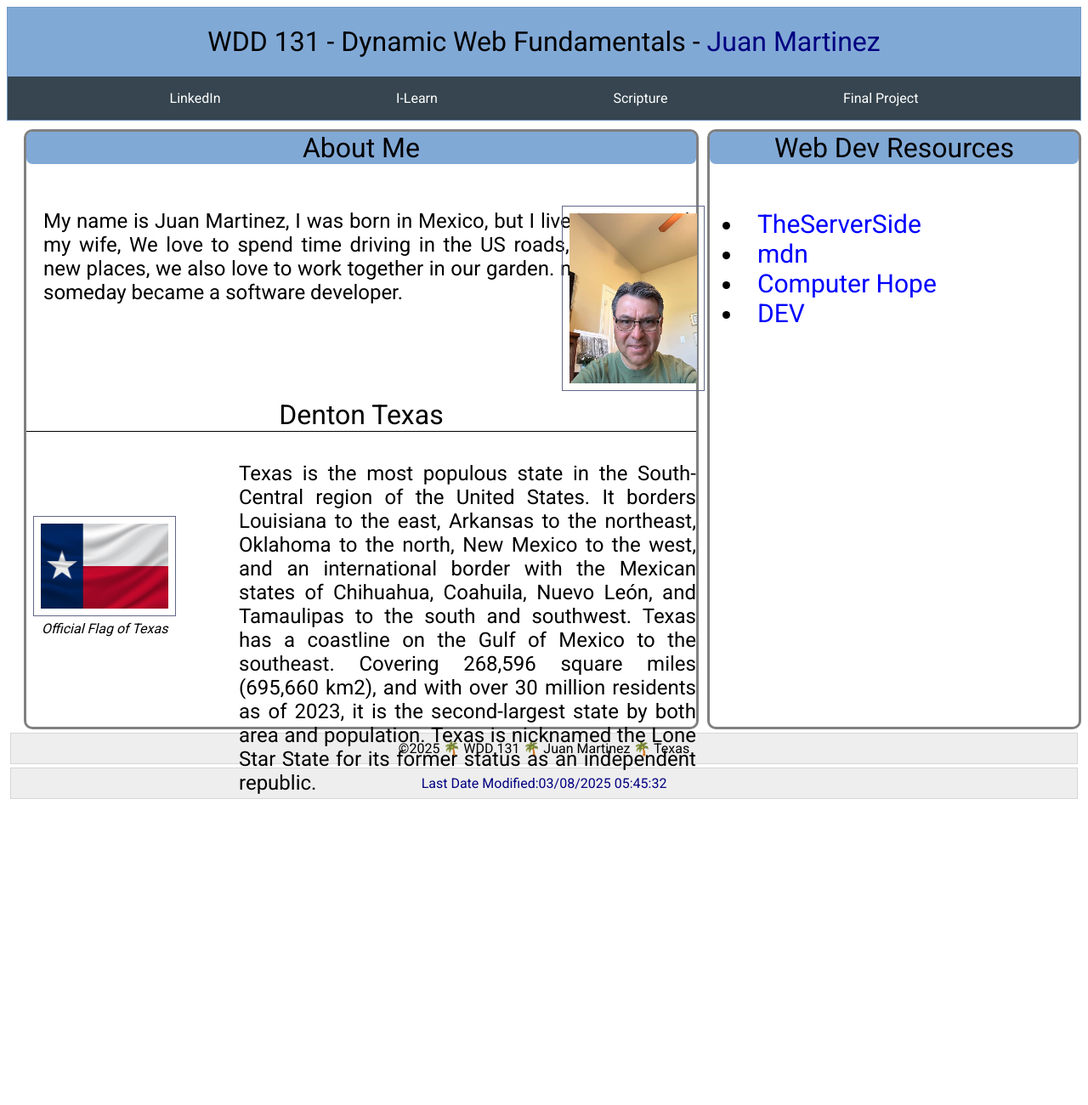
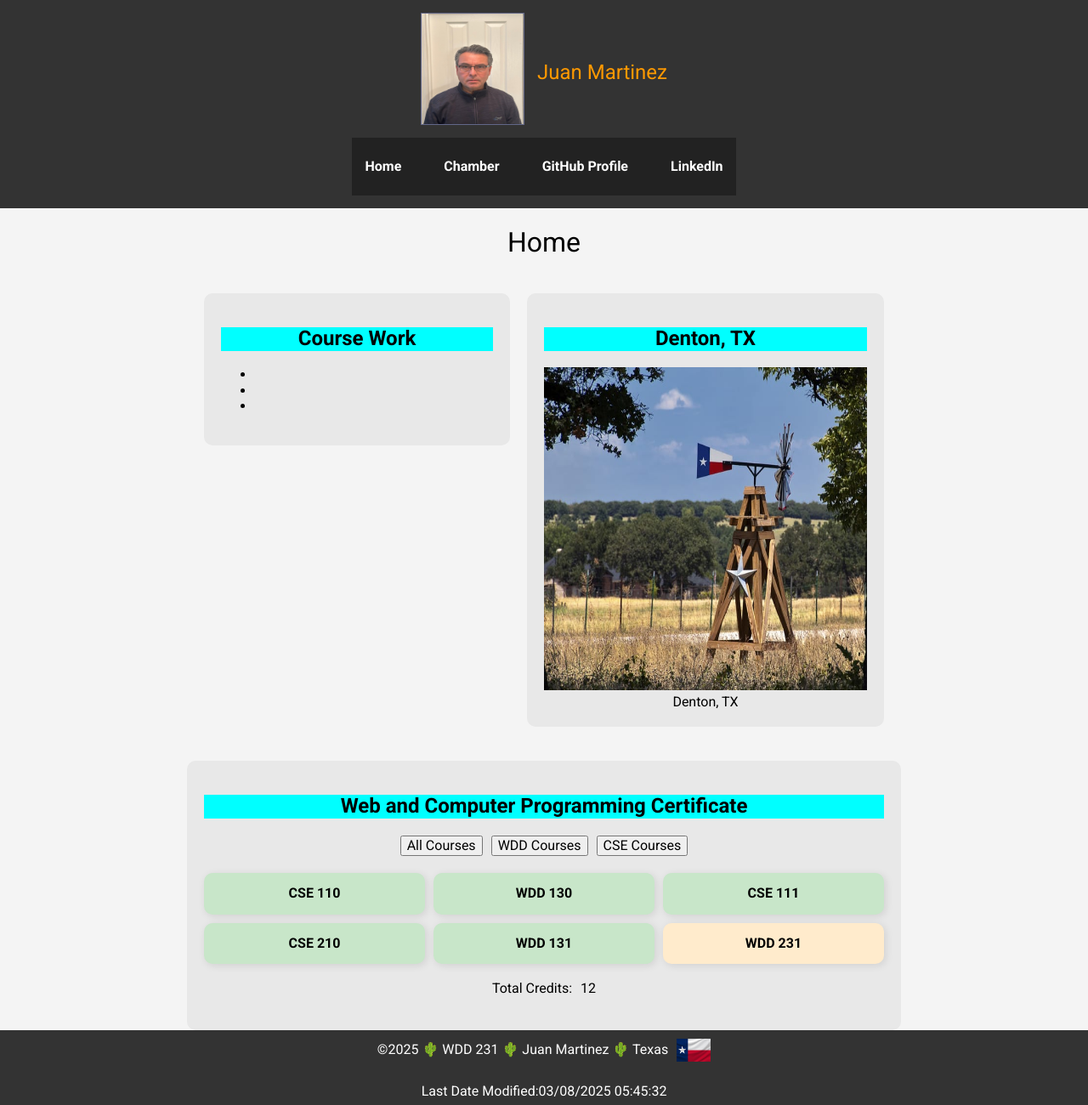
Before and after one commit to juanmartinezd7/wdd231, a plain HTML site: page index.html in a window 1280 px wide. Shown: the whole page at 85% size. Before the commit the page ends 948 px from the top, so only its background shows below. Drawn offline with Linux system fonts and the light colour scheme.

Commit message:
Week 1 Course Home Page

```diff
--- a/index.html
+++ b/index.html
@@ -5,71 +5,80 @@
     <meta charset="UTF-8">
     <meta name="viewport" content="width=device-width, initial-scale=1.0">
     <title>WDD 231 - Web Frontend Development 1 - Juan Martinez</title>
-    <meta name="description" content="Juan Martinez Index page for WDD 131: Dynamic Web Fundamentals BYU-Idaho.
+    <meta name="description" content="Juan Martinez Index page for WDD 231: Web Frontend Development 1 BYU-Pathway.
     Assignment to demonstrate prerequisite knowledge by applying HTML and CSS in the design anddevelopment of a home page.
     Also to apply learning activity concepts including JavaScript to provide some dynamic information.">
     <meta name="author" content="Juan Martinez">
-    <link rel="stylesheet" href="styles/base.css">
+    <link rel="stylesheet" href="styles/normalize.css">
+    <link rel="stylesheet" href="styles/small.css">
+    <link rel="stylesheet" href="styles/large.css">
+    <script src="scripts/courses.js" defer></script>
     <script src="scripts/date.js" defer></script>
     <link rel="preconnect" href="https://fonts.googleapis.com">
     <link rel="preconnect" href="https://fonts.gstatic.com" crossorigin>
-    <link href="https://fonts.googleapis.com/css2?family=Roboto:wght@100;400&family=Rock+Salt&display=swap"
+    <link href="https://fonts.googleapis.com/css2?family=Roboto:ital,wght@0,100..900;1,100..900&display=swap"
         rel="stylesheet">
 
 </head>
 
 <body>
     <header>
-        <h1>WDD 131 - Dynamic Web Fundamentals - <span class="highlight">Juan Martinez</span></h1>
+        <div id="profile-container">
+            <img src="images/IMG_4271.jpg" alt="Profile Photo" id="mypic">
+            <span>Juan Martinez</span>
+        </div>
+
         <nav>
-            <a href="https://www.linkedin.com/in/juanmartinezd7">LinkedIn</a>
-            <a href="https://byui.instructure.com/">I-Learn</a>
-            <a
-                href="https://www.churchofjesuschrist.org/study/scriptures/dc-testament/dc/123?lang=eng&id=p17#p17">Scripture</a>
-            <a href="#">Final Project</a>
+            <button id="menu-toggle">☰</button>
+            <ul id="menu">
+                <li><a href="https://juanmartinezd7.github.io/wdd231/">Home</a></li>
+                <li><a href="https://denton-chamber.org/">Chamber</a></li>
+                <li><a href="https://github.com/juanmartinezd7">GitHub Profile</a></li>
+                <li><a href="https://www.linkedin.com/in/juanmartinezd7/">LinkedIn</a></li>
+            </ul>
         </nav>
     </header>
+
+    <script src="scripts/menu.js" defer></script>
+    <!--Placing the script before the body ensures the DOM loads first before JavaScript Runs-->
     <main>
-        <div class="card">
+        <h1 id="home">Home</h1>
 
-            <div id="box1">
-                <h2 id="h2a">About Me</h2>
-                <p id="paragraph1">My name is Juan Martinez, I was born in Mexico, but I live in Texas with my wife,
-                    We love to spend time driving in the US roads, and discover new places, we also love to work
-                    together in our garden. my dream is to someday
-                    became a software developer.</p>
-                <img src="images/IMG_9352.jpg" alt="Me" id="mypic">
-                <img src="images/Texas.jpg" alt="Me" id="flag">
-                <h1 id="h1denton">Denton Texas</h1>
-                <p id="flagtext">Official Flag of Texas</p>
-                <p id="paragraph2">Texas is the most populous state in the South-Central region of the United States. It
-                    borders Louisiana to the east, Arkansas to the northeast,
-                    Oklahoma to the north, New Mexico to the west, and an international border with the Mexican states
-                    of Chihuahua, Coahuila, Nuevo León, and Tamaulipas to the
-                    south and southwest. Texas has a coastline on the Gulf of Mexico to the southeast. Covering 268,596
-                    square miles (695,660 km2), and with over 30 million
-                    residents as of 2023, it is the second-largest state by both area and population. Texas is nicknamed
-                    the Lone Star State for its former status as
-                    an independent republic.</p>
+        <div id="top-sections">
+            <section id="course-work">
+                <h2>Course Work</h2>
+                <ul>
+                    <li> </li>
+                    <li> </li>
+                    <li> </li>
+                </ul>
+            </section>
+            <section id="denton">
+                <h2>Denton, TX</h2>
+                <img src="images/PecanSquare.jpg" alt="DentonPic" id="PecanSquare">
+                <span>Denton, TX</span>
+            </section>
+        </div>
+
+        <section id="certificate">
+            <h2>Web and Computer Programming Certificate</h2>
+            <div id="courses-buttons">
+                <button onclick="filterCourses('all')">All Courses</button>
+                <button onclick="filterCourses('WDD')">WDD Courses</button>
+                <button onclick="filterCourses('CSE')">CSE Courses</button>
             </div>
-
-            <div id="box2">
-                <h2 id="h2b">Web Dev Resources</h2>
-                <ul>
-                    <li><a
-                            href="https://www.theserverside.com/feature/A-guide-to-common-variable-naming-conventions">TheServerSide</a>
-                    </li>
-                    <li><a href="https://developer.mozilla.org/en-US/">mdn</a></li>
-                    <li><a href="https://www.computerhope.com/">Computer Hope</a></li>
-                    <li><a href="https://dev.to/">DEV</a></li>
-                </ul>
-            </div>
-        </div>
+            <div id="courses-list"></div>
+            <p id="label-credits">Total Credits: <span id="total-credits">0</span></p>
+        </section>
     </main>
     <footer>
-        <p id="year">©<span id="currentyear"></span> 🌴 WDD 131 🌴 Juan Martinez 🌴 Texas</p>
+        <div id="footer-top">
+            <p id="year">©<span id="currentyear"></span> 🌵 WDD 231 🌵 Juan Martinez 🌵 Texas</p>
+            <img src="images/Texas.jpg" alt="Texas Flag" id="flag">
+        </div>
         <p id="modified">Last Date Modified:<span id="lastdatemodified"></span></p>
     </footer>
+
 </body>
 
 </html>
--- /dev/null
+++ b/scripts/courses.js
@@ -0,0 +1,39 @@
+const courses = [
+    { subject: 'CSE', number: 110, title: 'CSE 110', credits: 2, completed: true },
+    { subject: 'WDD', number: 130, title: 'WDD 130', credits: 2, completed: true },
+    { subject: 'CSE', number: 111, title: 'CSE 111', credits: 2, completed: true },
+    { subject: 'CSE', number: 210, title: 'CSE 210', credits: 2, completed: true },
+    { subject: 'WDD', number: 131, title: 'WDD 131', credits: 2, completed: true },
+    { subject: 'WDD', number: 231, title: 'WDD 231', credits: 2, completed: false }
+];
+
+function displayCourses(filteredCourses = courses) {
+    const container = document.getElementById("courses-list");
+    container.innerHTML = "";
+
+    let totalCredits = 0;
+
+    filteredCourses.forEach(course => {
+        const courseDiv = document.createElement("div");
+        courseDiv.classList.add("course-card");
+        courseDiv.classList.add(course.completed ? "completed" : "not-completed");
+
+        courseDiv.textContent = course.title;
+
+        container.appendChild(courseDiv);
+        totalCredits += course.credits;
+    });
+
+    document.getElementById("total-credits").textContent = totalCredits;
+}
+
+function filterCourses(type) {
+    if (type === "all") {
+        displayCourses();
+    } else {
+        const filtered = courses.filter(course => course.subject === type);
+        displayCourses(filtered);
+    }
+}
+
+displayCourses();
--- a/styles/base.css
+++ /dev/null
@@ -1,189 +0,0 @@
-header {
-    background-color: rgba(7, 85, 175, 0.507);
-    align-items: center;
-    justify-content: center;
-    border: 1px solid rgba(0, 0, 0, 0.1);
-}
-
-
-body {
-    font-family: "Roboto", serif;
-    font-weight: 400;
-}
-
-h1 {
-    font-weight: 400;
-    font-size: 2rem;
-    text-align: center;
-}
-
-.highlight {
-    color: #000080;
-}
-
-nav {
-    background-color: #36454f;
-    margin: 0 auto;
-    width: 100%;
-    display: flex;
-    justify-content: space-evenly;
-}
-
-
-
-nav a {
-    display: block;
-    color: #fff;
-    text-align: center;
-    padding: 1rem;
-    text-decoration: none;
-}
-
-nav a:hover {
-    border: 1px solid #fff;
-    text-decoration: underline;
-}
-
-h2 {
-    font-weight: 400;
-    font-size: 2rem;
-    text-align: center;
-}
-
-.card {
-    display: flex;
-    align-items: center;
-}
-
-#box1 {
-    height: 700px;
-    width: 1180px;
-    font-size: 30px;
-    margin-right: 10px;
-    margin-left: 20px;
-    border: 3px solid gray;
-    border-radius: 10px;
-    text-align: center;
-    margin-top: 10px;
-    justify-self: left;
-
-
-}
-
-#box2 {
-    height: 700px;
-    width: 650px;
-    font-size: 30px;
-    border: 3px solid gray;
-    border-radius: 10px;
-    text-align: center;
-    margin-top: 10px;
-    justify-self: right;
-
-
-}
-
-#h2a {
-    background-color: rgba(7, 85, 175, 0.507);
-    border-radius: 7px;
-    transform: translateY(-26px);
-}
-
-#h2b {
-    background-color: rgba(7, 85, 175, 0.507);
-    border-radius: 7px;
-    transform: translateY(-26px);
-}
-
-#paragraph1 {
-    text-align: justify;
-    max-width: 900px;
-    font-size: x-large;
-    font-weight: 500;
-    margin-left: 20px;
-}
-
-#mypic {
-    border: 1px solid rgb(98, 103, 136);
-    padding: .5rem;
-    width: 150px;
-    display: block;
-    position: relative;
-    top: -20%;
-    left: 80%;
-}
-
-#flag {
-    border: 1px solid rgb(98, 103, 136);
-    padding: .5rem;
-    width: 150px;
-    display: block;
-    position: relative;
-    top: 1%;
-    left: 1%;
-}
-
-#h1denton {
-
-    transform: translateY(-270px);
-    border-bottom: 1px solid black;
-}
-
-#flagtext {
-    font-size: medium;
-    font-style: oblique;
-    text-align: justify;
-    text-indent: 0px;
-    margin-left: 18px;
-    transform: translateY(-70px);
-}
-
-#paragraph2 {
-    text-align: justify;
-    text-indent: 0px;
-    max-width: 900px;
-    font-size: x-large;
-    font-weight: 500;
-    margin-left: 250px;
-    transform: translateY(-300px);
-}
-
-ul {
-    margin: 0 auto;
-    display: flex;
-    justify-content: space-around;
-    flex-direction: column;
-    text-align: left;
-}
-
-
-
-ul a {
-    color: blue;
-    padding: 1rem;
-    text-decoration: none;
-}
-
-ul a:hover {
-    border: 1px solid #fff;
-    text-decoration: underline;
-}
-
-
-
-#year {
-    margin: 0.25rem;
-    border: 1px solid rgba(0, 0, 0, 0.1);
-    padding: 0.5rem 0.75rem;
-    background-color: #eee;
-    text-align: center;
-}
-
-#modified {
-    margin: 0.25rem;
-    border: 1px solid rgba(0, 0, 0, 0.1);
-    padding: 0.5rem 0.75rem;
-    background-color: #eee;
-    color: navy;
-    text-align: center;
-}
--- /dev/null
+++ b/styles/large.css
@@ -0,0 +1,191 @@
+/* larger.css - Styles for larger screens */
+
+nav {
+    background-color: #222;
+    /* Dark background color */
+    padding: 10px 0;
+}
+
+/* Styling for the unordered list */
+nav ul {
+    list-style: none;
+    padding: 0;
+    margin: 0;
+}
+
+/* Styling for nav links */
+nav ul li a {
+    text-decoration: none;
+    color: white;
+    font-weight: bold;
+    padding: 10px 15px;
+    display: block;
+    /* Ensures proper padding clickability */
+    transition: background 0.3s ease-in-out;
+}
+
+/* Hover effect */
+nav ul li a:hover {
+    background-color: #ff9900;
+    border-radius: 5px;
+}
+
+#certificate h2 {
+    background-color: aqua;
+    text-align: center;
+}
+
+#denton h2 {
+    background-color: aqua;
+}
+
+#course-work h2 {
+    background-color: aqua;
+}
+
+#courses-buttons {
+    display: flex;
+    justify-content: center;
+    /* Center horizontally */
+    align-items: center;
+    /* Center vertically (if parent has height) */
+    gap: 10px;
+    /* Space between buttons */
+    margin: 20px auto;
+    /* Add spacing and auto centers in block */
+    text-align: center;
+}
+
+#label-credits {
+    display: flex;
+    justify-content: center;
+    /* Center horizontally */
+    align-items: center;
+    /* Center vertically (if parent has height) */
+    gap: 10px;
+    /* Space between buttons */
+    margin: 20px auto;
+    /* Add spacing and auto centers in block */
+    text-align: center;
+}
+
+
+/* MOBILE STYLES - Default (Small Screens) */
+#menu-toggle {
+    display: block;
+    font-size: 1.5em;
+    background: none;
+    border: none;
+    color: white;
+    cursor: pointer;
+    text-align: center;
+    width: 100%;
+    padding: 10px;
+}
+
+/* Mobile menu hidden by default */
+nav ul {
+    display: none;
+    flex-direction: column;
+    background-color: #444;
+    width: 100%;
+    text-align: center;
+}
+
+/* When menu is toggled, it will show */
+nav ul.show {
+    display: flex;
+}
+
+main {
+    display: flex;
+    flex-direction: column;
+    align-items: center;
+    gap: 20px;
+    /* Space between sections */
+}
+
+/* Container for side-by-side sections */
+/* Default - Small Screens (Stack sections on top of each other) */
+#top-sections {
+    display: flex;
+    flex-direction: column;
+    /* Stack elements vertically */
+    align-items: center;
+    gap: 20px;
+    /* Space between sections */
+    width: 100%;
+    max-width: 800px;
+}
+
+/* Style for both sections */
+#course-work,
+#denton {
+    width: 90%;
+    /* Make sections take most of the screen width */
+    background: #e8e8e8;
+    /* Optional styling */
+    padding: 20px;
+    border-radius: 10px;
+    /* Optional aesthetics */
+    text-align: center;
+}
+
+/* Certificate section should be below */
+#certificate {
+    width: 100%;
+    max-width: 800px;
+    /* Adjust as needed */
+    background: #e8e8e8;
+    /* Optional styling */
+    padding: 20px;
+    border-radius: 10px;
+    text-align: center;
+    margin-top: 20px;
+    /* Add space above */
+}
+
+
+/* DESKTOP STYLES - Large Screens */
+/* Large Screens - Always Show Menu */
+@media (min-width: 768px) {
+    #menu-toggle {
+        display: none;
+        /* Hide menu button */
+    }
+
+    nav ul {
+        display: flex !important;
+        /* Ensure visibility */
+        flex-direction: row;
+        justify-content: center;
+        gap: 20px;
+        max-height: unset;
+        /* Remove max-height restriction */
+        background: none;
+    }
+
+    nav ul li {
+        display: inline-block;
+    }
+
+    #top-sections {
+        flex-direction: row;
+        /* Place sections side by side */
+        justify-content: center;
+        align-items: flex-start;
+    }
+
+    #course-work,
+    #denton {
+        flex: 1;
+        /* Make them take equal space */
+        width: auto;
+        /* Reset width for large screens */
+    }
+
+    #courses-list {
+        grid-template-columns: repeat(3, 1fr);
+        /* 3 courses per row */
+    }
+}
--- /dev/null
+++ b/styles/small.css
@@ -0,0 +1,190 @@
+/* small.css - Styles for small screens (default mobile-first design) */
+body {
+    font-family: "Roboto", sans-serif;
+    font-weight: 400;
+    margin: 0;
+    padding: 0;
+    background-color: #f4f4f4;
+}
+
+h1 {
+    font-weight: 400;
+}
+
+header {
+    display: flex;
+    flex-direction: column;
+    /* Stack items vertically */
+    align-items: center;
+    /* Center content */
+    background-color: #333;
+    color: white;
+    padding: 15px 0;
+}
+
+/* Wrap image and name together in a flex container */
+#profile-container {
+    display: flex;
+    align-items: center;
+    /* Align text and image */
+    gap: 15px;
+    /* Space between image and text */
+}
+
+header img {
+    width: 120px;
+    height: 130px;
+    border: 1px solid rgb(98, 103, 136);
+
+}
+
+header span {
+    font-size: xx-large;
+    color: #ff9900;
+    white-space: nowrap;
+    /* Prevents text from breaking into multiple lines */
+}
+
+#denton img {
+    width: 380px;
+    height: 380px;
+}
+
+#flag {
+    width: 30px;
+    height: 20px;
+}
+
+header span {
+    display: block;
+    font-size: 1.5em;
+    margin-top: 10px;
+}
+
+nav {
+    margin-top: 15px;
+}
+
+/* Ensure button is visible */
+#menu-toggle {
+    display: block;
+    font-size: 1.8em;
+    background: none;
+    border: none;
+    color: white;
+    cursor: pointer;
+    text-align: center;
+    width: 100%;
+    padding: 10px;
+}
+
+#menu-toggle:hover {
+    background-color: #ff9900;
+    border-radius: 5px;
+}
+
+/* Hide menu by default */
+/* Small Screens - Default (Mobile Menu is Hidden) */
+nav ul {
+    display: none;
+    /* Hide menu by default */
+    flex-direction: column;
+    background-color: #444;
+    width: 100%;
+    text-align: center;
+    transition: max-height 0.3s ease-in-out;
+    max-height: 0;
+    overflow: hidden;
+}
+
+/* Show menu when toggled on small screens */
+nav ul.show {
+    display: flex;
+    max-height: 500px;
+    /* Allows transition effect */
+}
+
+nav ul li {
+    list-style: none;
+    margin: 5px 0;
+}
+
+nav ul li a {
+    text-decoration: none;
+    color: white;
+    font-weight: bold;
+    display: block;
+    padding: 10px;
+}
+
+nav ul li a:hover {
+    background-color: #ff9900;
+    border-radius: 5px;
+}
+
+#courses-list {
+    display: grid;
+    grid-template-columns: 1fr;
+    /* Default: One column for small screens */
+    gap: 10px;
+    /* Space between courses */
+    justify-content: center;
+    max-width: 800px;
+    margin: auto;
+}
+
+/* Style for individual course cards */
+.course-card {
+    background: white;
+    padding: 15px;
+    border-radius: 10px;
+    text-align: center;
+    box-shadow: 2px 2px 10px rgba(0, 0, 0, 0.1);
+    font-weight: bold;
+}
+
+/* Completed courses */
+.completed {
+    background-color: #c8e6c9;
+}
+
+/* Not completed courses */
+.not-completed {
+    background-color: #ffebcc;
+}
+
+
+footer {
+    display: flex;
+    flex-direction: column;
+    /* Stack elements on small screens */
+    align-items: center;
+    /* Center elements */
+    text-align: center;
+    padding: 10px;
+    background-color: #333;
+    color: white;
+    gap: 10px;
+    /* Space between elements */
+}
+
+/* Wrap first paragraph and image together */
+#footer-top {
+    display: flex;
+    align-items: center;
+    /* Align image and text in the center */
+    gap: 10px;
+    /* Space between text and image */
+}
+
+/* Adjust image size */
+#flag {
+    width: 40px;
+    /* Adjust as needed */
+    height: auto;
+}
+
+/* Ensure text and image are aligned properly */
+#year {
+    margin: 0;
+}
```
Also changed, not shown: scripts/menu.js (added, +11 -0 lines), images/CityLimit.jpg (added), images/IMG_4271.jpg (added), images/PecanSquare.jpg (added), styles/normalize.css.
